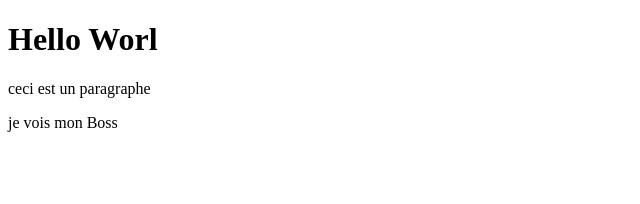
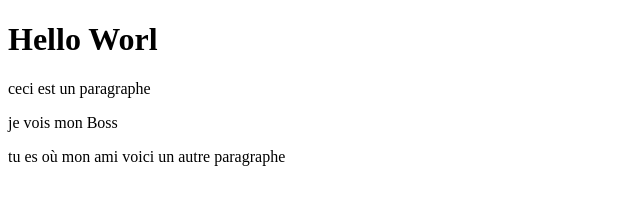
Before and after one commit to Oumar3/projet, a plain HTML site: page Tp/index.html in a window 1280 px wide. Shown: the whole page, without its empty margins (0-640 px from the left). Drawn offline with Linux system fonts and the light colour scheme.

Commit message:
add of another paragraph

```diff
--- a/Tp/index.html
+++ b/Tp/index.html
@@ -7,5 +7,6 @@
 	<h1>Hello Worl</h1>
 	<p> ceci est un paragraphe</p>
 	<p>je vois mon Boss</p>
+	<p>tu es où mon ami voici un autre paragraphe</p>
 </body>
 </html>
```
